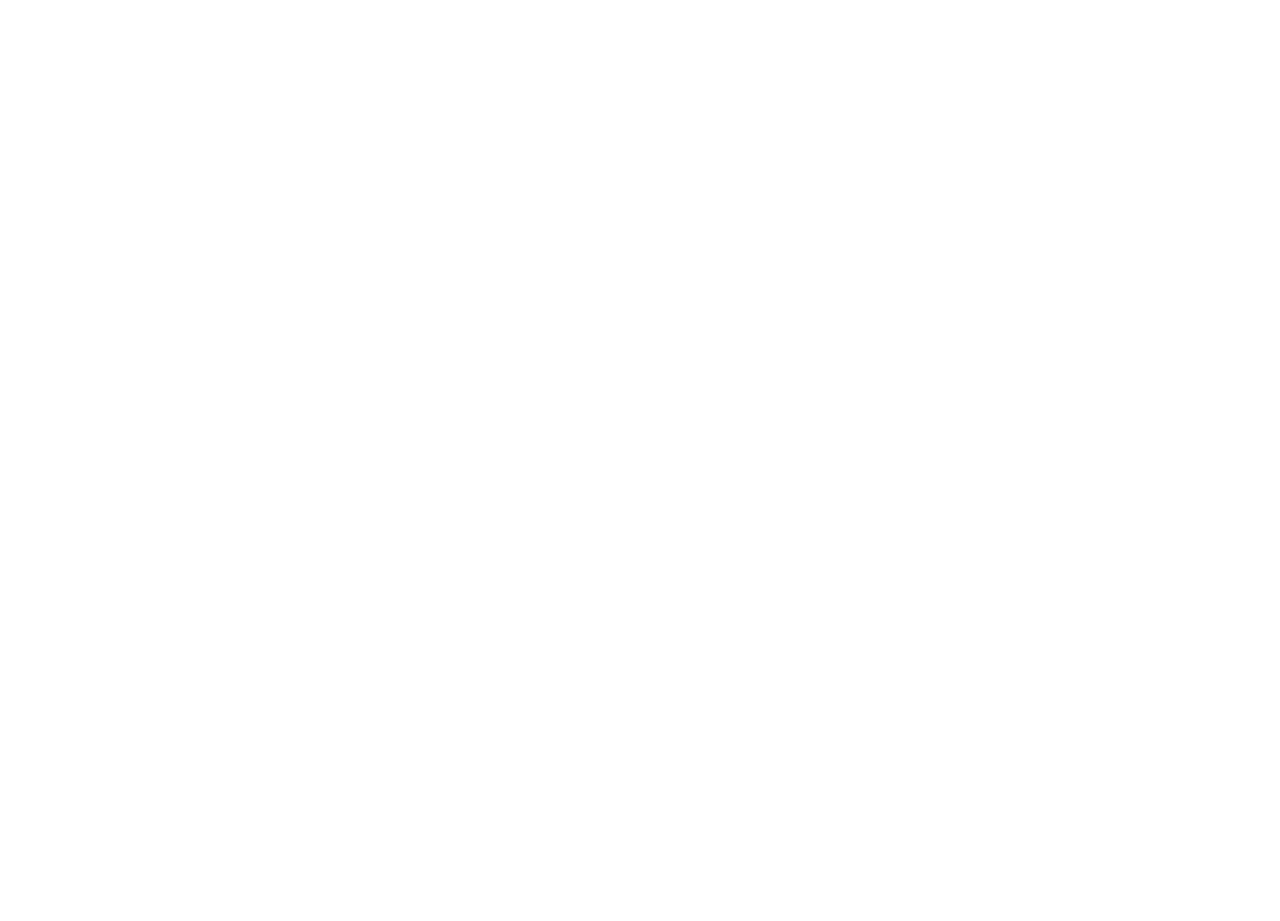
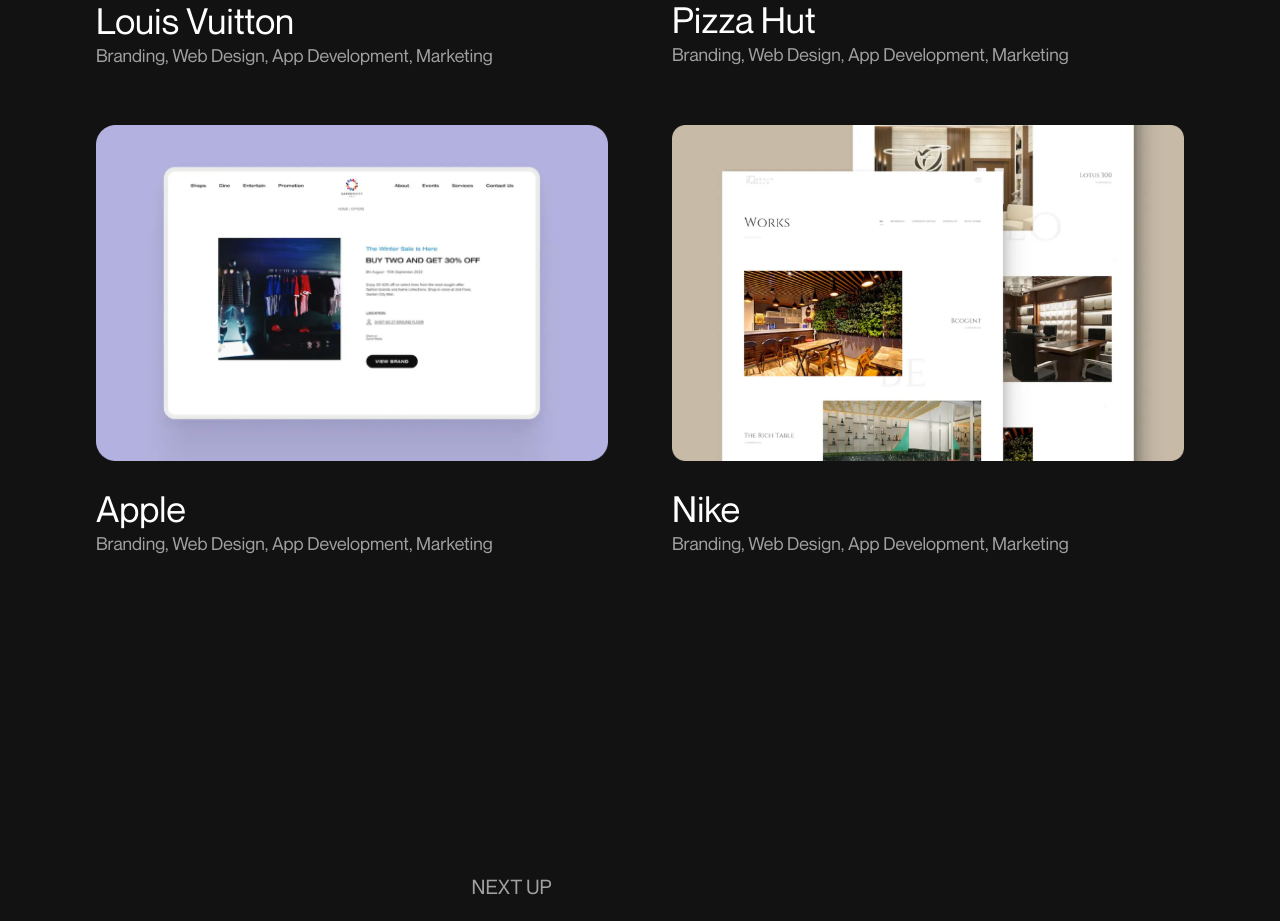
Before and after one commit to procube-cx/procube, a React (Create React App) app: page /projects in a window 1280 px wide. Before the commit this address had no page. Shown: the part 660-1581 px from the top of the page. Before the commit the page ends 800 px from the top, so only its background shows below. Built offline with nearby package versions, Linux system fonts and the light colour scheme.

Commit message:
project done

```diff
--- a/src/App.js
+++ b/src/App.js
@@ -11,6 +11,7 @@
 import InsightSlug from './pages/Insight-slug';
 import Partner from './pages/Partner';
 import Casestudy from './pages/Casestudy';
+import Projects from './pages/Projects';
 
 
 
@@ -30,6 +31,7 @@
           <Route path='/careers' element={<Career />} />
           <Route path='/partners' element={<Partner />} />
           <Route path='/casestudy' element={<Casestudy />} />
+          <Route path='/projects' element={<Projects />} />
         </Routes>
       </BrowserRouter>
     </div>
--- a/src/component/NextUp.js
+++ b/src/component/NextUp.js
@@ -5,7 +5,7 @@
     const [isHovered, setIsHovered] = useState(false);
     return (
         <div className='px-6 md:px-24 py-10 md:py-48 flex flex-col justify-center items-center'>
-            <div>
+            <a href={Heading}>
             <p className='font-normal text-sm md:text-xl uppercase text-left opacity-60 py-3'>Next up</p>
                 <p
                     className='font-normal text-4xl md:text-7xl text-center uppercase cursor-pointer'
@@ -21,7 +21,7 @@
                     animate={{ scaleX: isHovered ? 1 : 0 }}
                     transition={{ duration: 0.3 }}
                 />
-            </div>
+            </a>
 
         </div>
     )
--- /dev/null
+++ b/src/component/project/Project1.js
@@ -0,0 +1,57 @@
+import React, { useState, useEffect } from 'react';
+import { motion } from 'framer-motion';
+import arrowIcon from '../../assets/images/exploreMore.png';
+import image1 from '../../assets/images/project-image/image1.png';
+import image2 from '../../assets/images/project-image/image2.png';
+import image3 from '../../assets/images/project-image/image3.png';
+import image4 from '../../assets/images/project-image/image4.png';
+import gsap from 'gsap';
+
+const data = [
+  {
+    name: 'Louis Vuitton',
+    desc: 'Branding, Web Design, App Development, Marketing',
+    icon: image1,
+  },
+  {
+    name: 'Pizza Hut',
+    desc: 'Branding, Web Design, App Development, Marketing',
+    icon: image2,
+  },
+  {
+    name: 'Apple',
+    desc: 'Branding, Web Design, App Development, Marketing',
+    icon: image4,
+  },
+  {
+    name: 'Nike',
+    desc: 'Branding, Web Design, App Development, Marketing',
+    icon: image3,
+  },
+];
+
+const Project1 = () => {
+
+
+
+
+
+  return (
+    <div className='px-6 md:px-24 py-16 md:py-28 md:gap-16 flex flex-col'>
+      <p className='font-normal text-4xl md:text-8xl !leading-tight uppercase text-center'>Our projects</p>
+      <div className='grid grid-cols-2 w-full gap-x-8 md:gap-x-16 overflow-x-auto gap-y-5 md:gap-y-14' >
+        {data.map((item, index) => (
+          <div
+            className='flex-1 flex flex-col cursor-pointer w-full col-span-2 md:col-span-1'
+          >
+            <img src={item.icon} alt={item.name} className='w-[600px] mb-7' />
+            <p className='text-xl font-normal md:text-4xl'>{item.name}</p>
+            <p className='text-xs font-normal md:text-lg opacity-60'>{item.desc}</p>
+          </div>
+        ))}
+      </div>
+    </div>
+  );
+};
+
+export default Project1;
--- /dev/null
+++ b/src/pages/Projects.js
@@ -0,0 +1,20 @@
+import React from 'react'
+import Navbar from '../component/hero/Navbar';
+import Footer from '../component/hero/Footer';
+import NextUp from '../component/NextUp';
+import Career1 from '../component/career/Career1';
+import Career2 from '../component/career/Career2';
+import Project1 from '../component/project/Project1';
+
+const Projects = () => {
+  return (
+    <div className=' text-white bg-[#121212]' >
+      <Navbar />
+      <Project1 />
+      <NextUp Heading={'Services'} />
+      <Footer />
+    </div>
+  )
+}
+
+export default Projects
```
